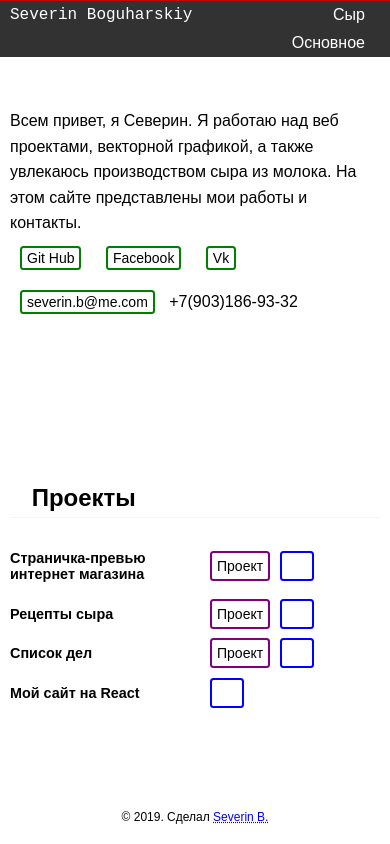
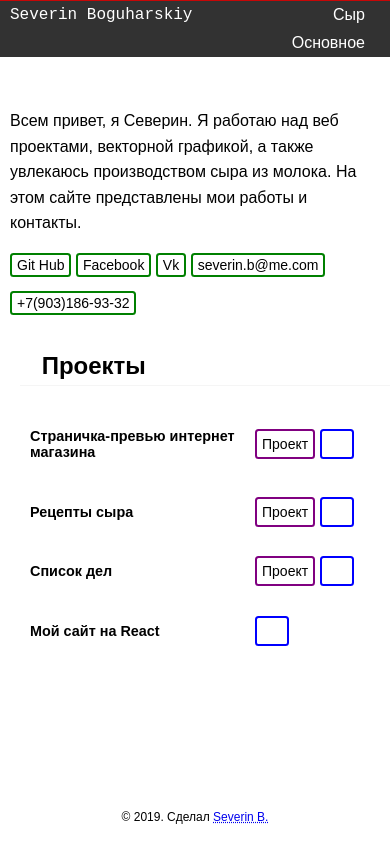
Before and after one commit to Diatom/my-site-2, a website: page index.html in a window 390 px wide. Drawn offline with Linux system fonts and the light colour scheme.

Commit message:
Upd cheese page and about links

```diff
--- a/css/style.css
+++ b/css/style.css
@@ -56,7 +56,7 @@ main {
   width: 100%;
 }
 section {
-  width: 680px;
+  max-width: 680px;
   margin: auto;
   padding: 10px;
   height: auto;
@@ -66,7 +66,7 @@ section {
 .about {
   display: grid;
   grid-template-columns: 4fr 1fr;
-  grid-template-rows: 3fr 1fr;
+  grid-template-rows: auto auto;
 }
 .about div {
   font-size: 16px;
@@ -111,7 +111,8 @@ section {
   text-decoration: underline;
 }
 .projects {
-  margin-top: 20px;
+  margin: 20px auto 0 auto;
+  padding: 0 0 0 10px;
 }
 .projects h1 {
   width: 100%;
@@ -183,9 +184,12 @@ section {
     width: 100%;
     padding: 0;
   }
+  .about ul li {
+    display: inline-block;
+    margin: 20px 0 0 0;
+  }
   .about ul li a {
-    margin: 10px;
-    display: block;
+    margin: 0;
   }
   .projects .one {
     grid-template-columns: 2fr 4fr 3fr;
@@ -204,11 +208,15 @@ section {
   }
   .about {
     grid-template-columns: 1fr;
-    grid-template-rows: 1fr 1fr;
+    grid-template-rows: auto auto;
   }
-  .about ul a {
-    display: block;
-    margin: 20px 40px 20px 10px;
+  .about div {
+    grid-column: 1/2;
+    grid-row: 1/2;
+  }
+  .about ul {
+    grid-column: 1/2;
+    grid-row: 2/3;
   }
   .about img {
     display: none;
@@ -217,10 +225,14 @@ section {
     margin-left: 20px;
   }
   .projects .one {
-    grid-template-columns: 1fr 0fr 1fr;
+    grid-template-columns: 60% 0 auto;
     grid-gap: 5px;
+    margin: 10px;
   }
   .one p {
     display: none;
   }
+  .one a {
+    margin: 0 0 0 5px;
+  }
 }
--- a/index.html
+++ b/index.html
@@ -30,23 +30,25 @@
         </div>
         <img src="images/severin.jpg" alt="Severin" />
         <ul>
-          <li>
+          <li data-id="GH">
             <a href="https://github.com/Diatom" target="_blank">Git Hub</a>
           </li>
-          <li>
+          <li data-id="Fb">
             <a href="https://www.facebook.com/severin.bo" target="_blank"
               >Facebook</a
             >
           </li>
-          <li>
+          <li data-id="Vk">
             <a href="https://vk.com/severinb" target="_blank">Vk</a>
           </li>
-          <li>
+          <li data-id="@">
             <a href="mailto:severin.b@me.com" target="_blank"
               >severin.b@me.com</a
             >
           </li>
-          <li>+7(903)186-93-32</li>
+          <li data-id="+7">
+            <a href="tel:+7(903)186-93-32">+7(903)186-93-32</a>
+          </li>
         </ul>
       </section>
       <section id="projects" class="projects">
```
Also changed, not shown: cheese.html (+8 -1 lines).
